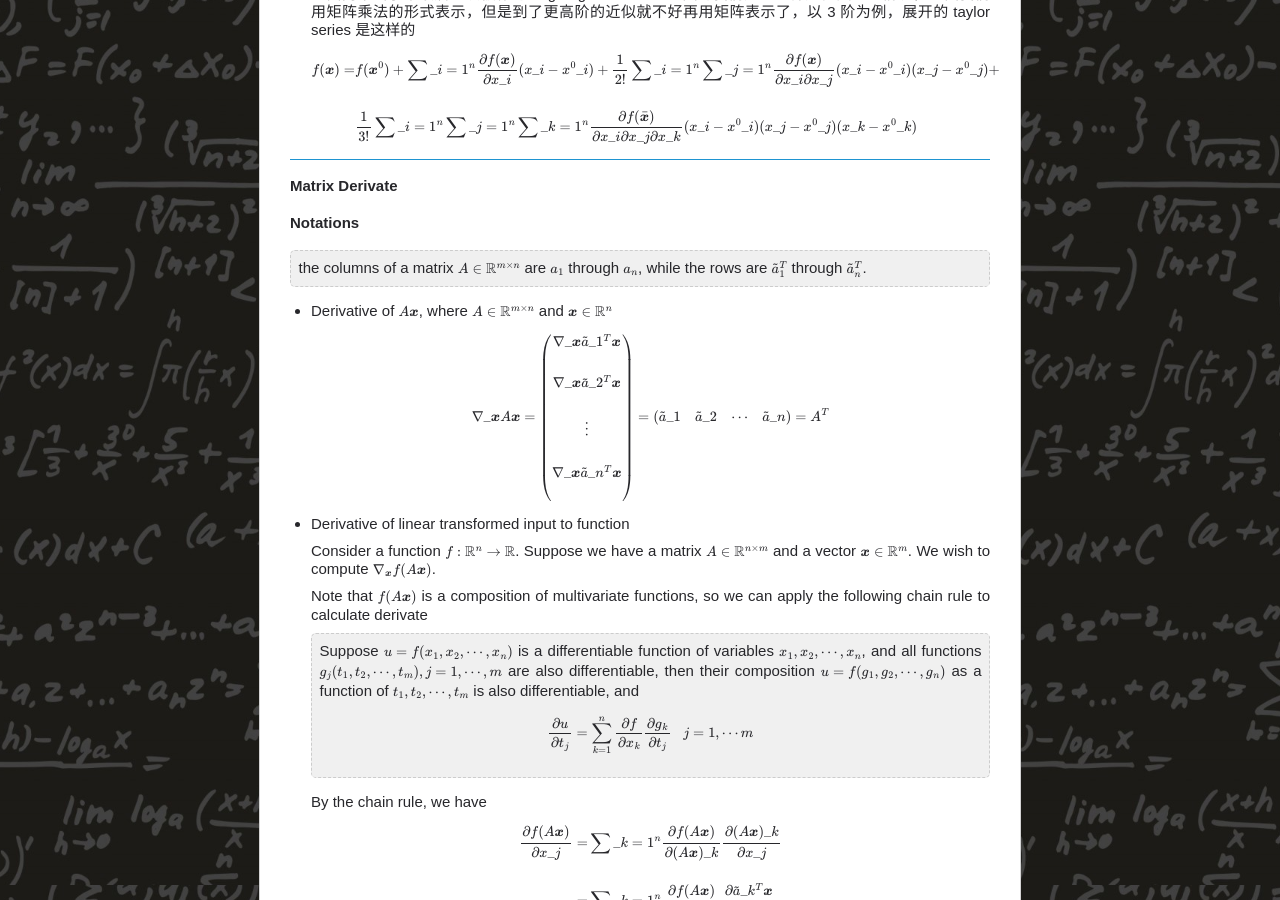
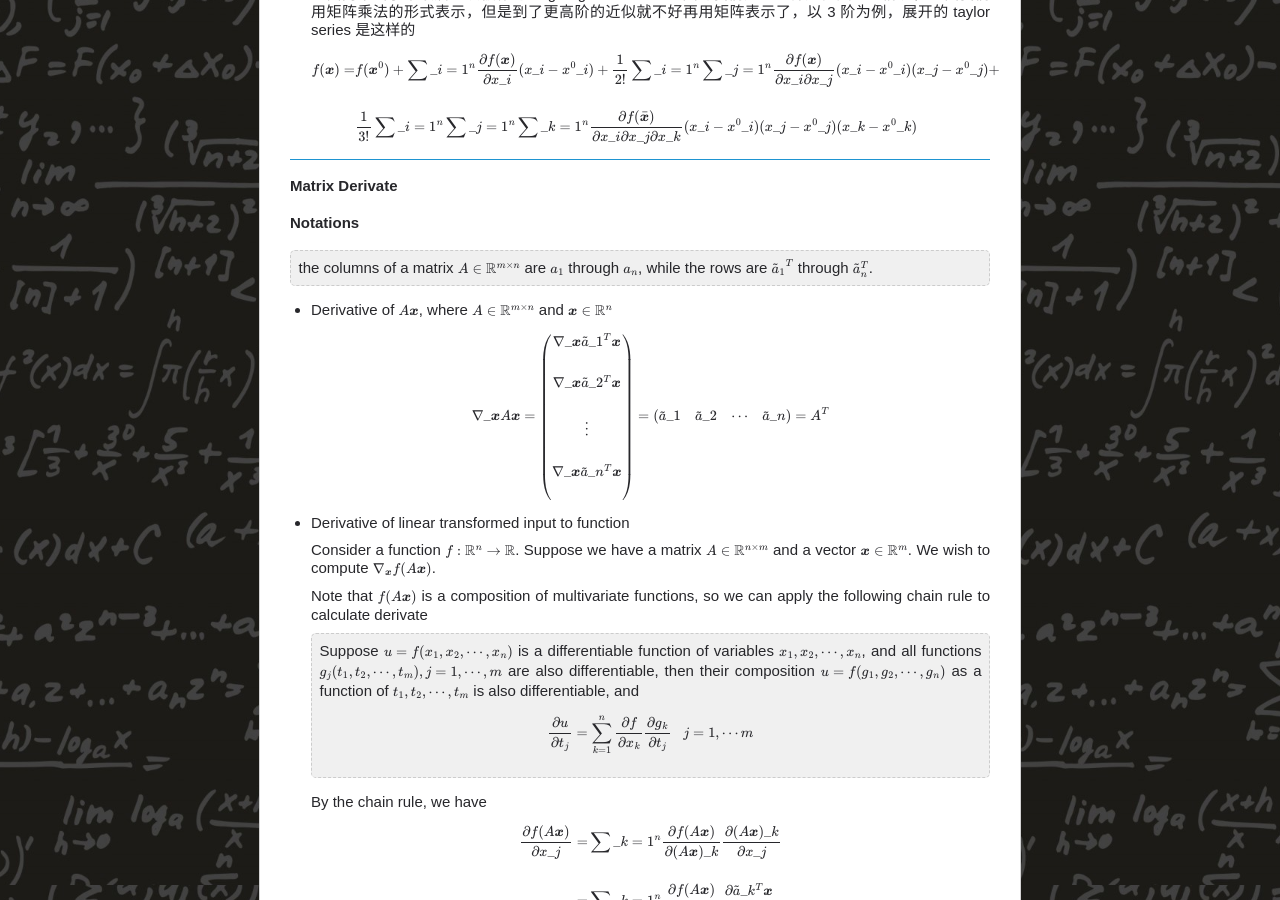
Before and after one commit to chenrushan/chenrushan.github.io, a Jekyll site: the page built from _posts/2014-03-21-NP-02-mathback.markdown, in a window 1280 px wide and 900 px high, scrolled down 14415 px. Built offline with Jekyll 4.4.1, drawn with Linux system fonts in a browser that asks for light colours; Markdown is read by kramdown in place of the engine named in the settings; formulas are drawn with MathJax 3.

Commit message:
np-02 update

```diff
--- a/_posts/2014-03-21-NP-02-mathback.markdown
+++ b/_posts/2014-03-21-NP-02-mathback.markdown
@@ -758,7 +758,7 @@ $$f(x) \approx f(x^0) + f'(x^0)(x - x^0) + \frac{1}{2} f''(x^0)(x - x^0)^2$$
 
 **Notations**
 <blockquote>
-the columns of a matrix $A \in \mathbb{R}^{m\times n}$ are $a_1$ through $a_n$, while the rows are $\tilde{a}_1^T$ through $\tilde{a}_n^T$.
+the columns of a matrix $A \in \mathbb{R}^{m\times n}$ are $a_1$ through $a_n$, while the rows are ${\tilde{a}_1}^T$ through $\tilde{a}_n^T$.
 </blockquote>
 
 * Derivative of $A\boldsymbol{x}$, where $A \in \mathbb{R}^{m\times n}$ and $\boldsymbol{x} \in \mathbb{R}^n$
```
